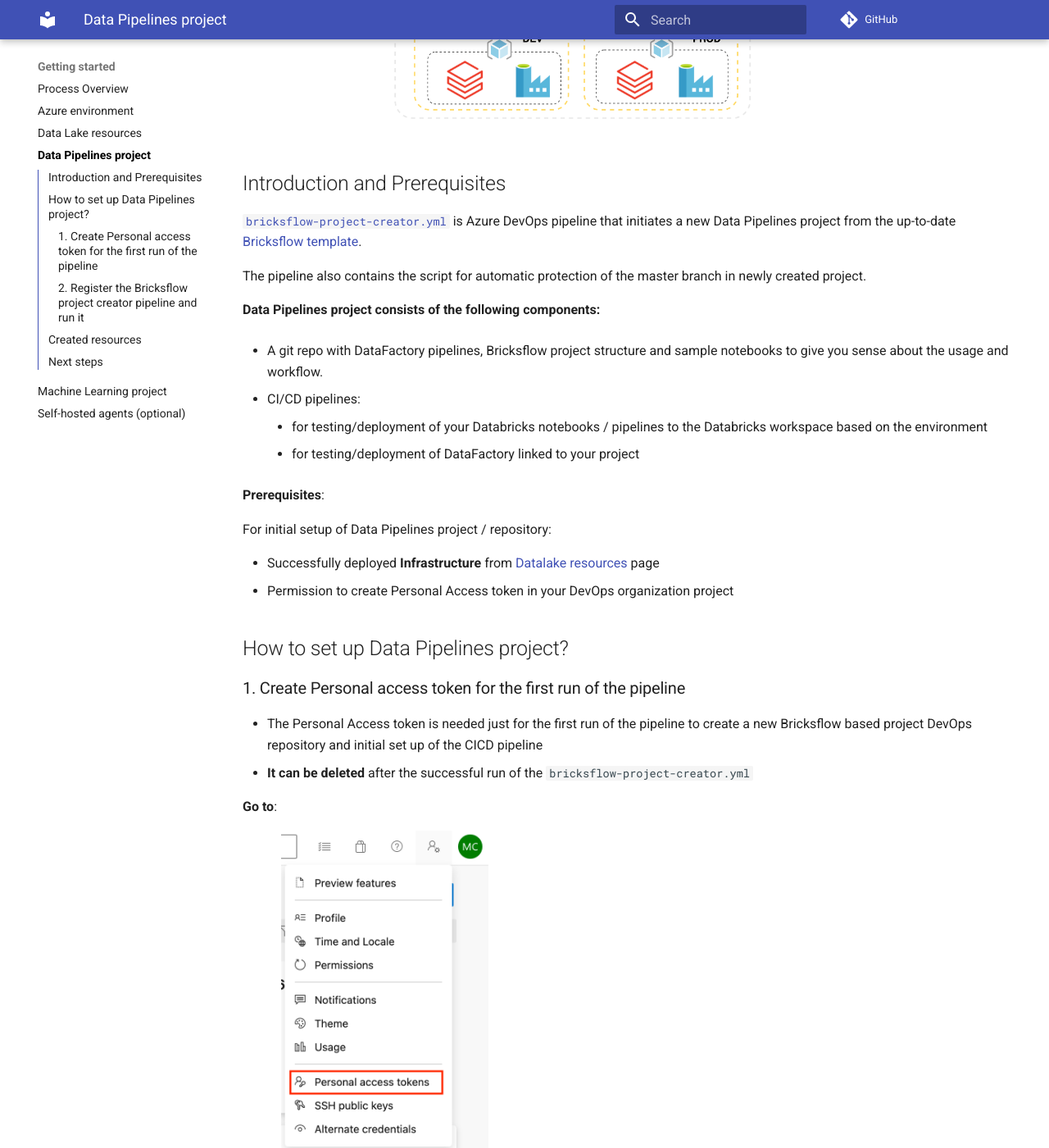
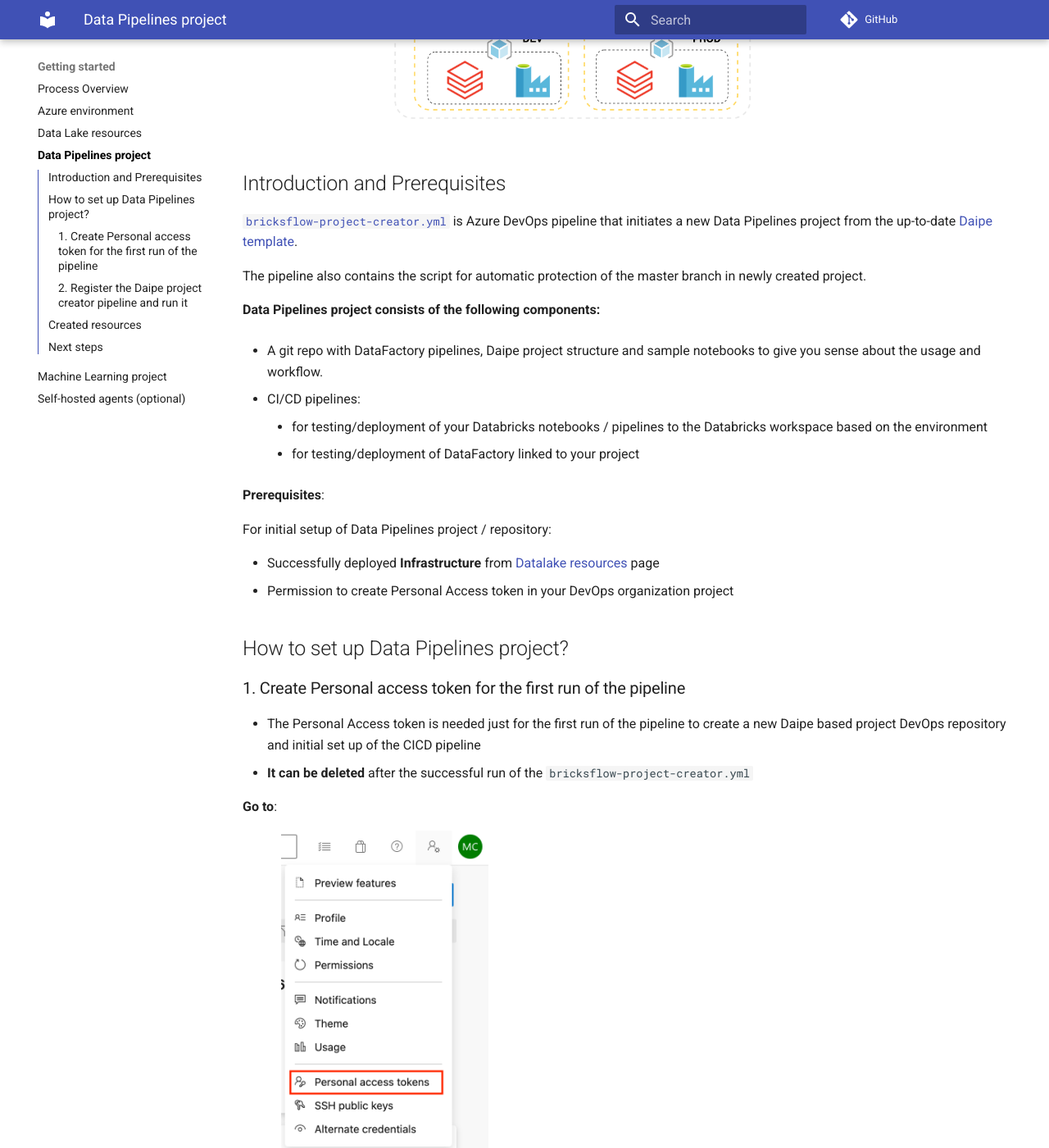
Before and after one commit to daipe-ai/platform-docs, an MkDocs documentation site: the page built from docs/getting-started/data-pipelines-project-setup.md, in a window 1280 px wide and 1400 px high, scrolled down 588 px. Shown: the whole window at 82% size. Built offline with MkDocs 1.6.1 and Material for MkDocs 9.7.7, drawn with Linux system fonts in a browser that asks for light colours; comment, search, counter and statistics services are not loaded; some of the changed text lies outside the part shown.

Commit message:
Bricksflow -> Daipe

```diff
--- a/docs/getting-started/data-pipelines-project-setup.md
+++ b/docs/getting-started/data-pipelines-project-setup.md
@@ -6,13 +6,13 @@
 
 ## Introduction and Prerequisites
 
-[`bricksflow-project-creator.yml`](https://github.com/DataSentics/adap-infra-template/blob/master/.cicd/pipelines/bricksflow-project-creator.yml) is Azure DevOps pipeline that initiates a new Data Pipelines project from the up-to-date [Bricksflow template](https://github.com/bricksflow/bricksflow).
+[`bricksflow-project-creator.yml`](https://github.com/DataSentics/adap-infra-template/blob/master/.cicd/pipelines/bricksflow-project-creator.yml) is Azure DevOps pipeline that initiates a new Data Pipelines project from the up-to-date [Daipe template](https://github.com/daipe-ai/databricks-skeleton).
 
 The pipeline also contains the script for automatic protection of the master branch in newly created project.
 
 **Data Pipelines project consists of the following components:**
 
-- A git repo with DataFactory pipelines, Bricksflow project structure and sample notebooks to give you sense about the usage and workflow.
+- A git repo with DataFactory pipelines, Daipe project structure and sample notebooks to give you sense about the usage and workflow.
 
 - CI/CD pipelines:
 
@@ -29,7 +29,7 @@
 ## How to set up Data Pipelines project?
 
 ###1. Create Personal access token for the first run of the pipeline
-- The Personal Access token is needed just for the first run of the pipeline to create a new Bricksflow based project DevOps repository and initial set up of the CICD pipeline
+- The Personal Access token is needed just for the first run of the pipeline to create a new Daipe based project DevOps repository and initial set up of the CICD pipeline
 - **It can be deleted** after the successful run of the `bricksflow-project-creator.yml`
 
 **Go to**:
@@ -40,7 +40,7 @@
 
 ![](../images/pat_step2.png)
 
-###2. Register the Bricksflow project creator pipeline and run it
+###2. Register the Daipe project creator pipeline and run it
 **Create** a new DevOps pipeline based on `.cicd/pipelines/bricksflow-project-creator` located in infrastructure repo
 
 ![](../images/resources_step5.png)
@@ -99,7 +99,7 @@
 
 ![](../images/bricks_dbx_ws.png){: style="width: 350px; padding-left: 5%"}
 
-You can find the links to the corresponding Databricks workspace directly in the CICD pipeline - Deploy Bricksflow section.
+You can find the links to the corresponding Databricks workspace directly in the CICD pipeline - Deploy Daipe section.
 Note that if you enter the workspace for the first time, you have to launch it from the corresponding Azure resource page using Azure portal.
 
 ![](../images/bricks_dbx_link.png)
```
Also changed, not shown: docs/data-pipelines-workflow/coding-basics.md (+1 -1 lines), docs/data-pipelines-workflow/local-env-setup.md (+2 -2 lines), docs/data-pipelines-workflow/managing-datalake.md (+6 -6 lines).
